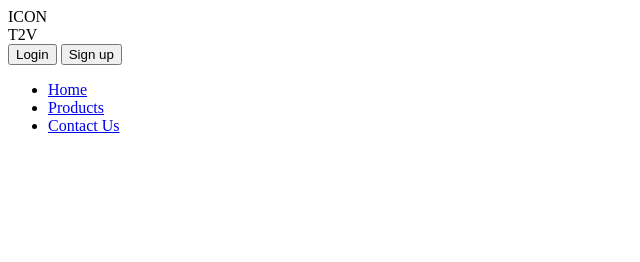
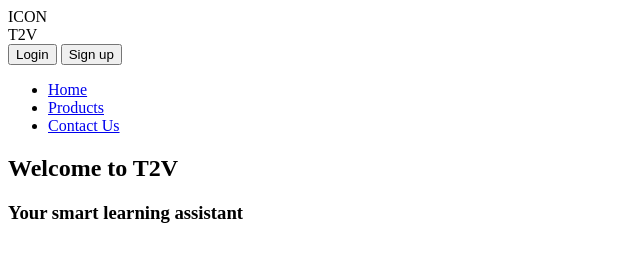
Before and after one commit to Shiku03/PLP-Final-Project-Repo, a plain HTML site: page index.html in a window 1280 px wide. Shown: the whole page, without its empty margins (0-640 px from the left). Drawn offline with Linux system fonts and the light colour scheme.

Commit message:
add welcome text

```diff
--- a/index.html
+++ b/index.html
@@ -8,7 +8,8 @@
 </head>
 
 <body>
-    <section id="landing">
+    <div id="landing">
+        <section id="home">
             <header>
                 <div class="header-main-section">
                     <div class="icon">ICON</div>
@@ -29,7 +30,15 @@
                     </nav>
                 </div>
             </header>
+
+            <div class="welcome-text">
+                <h1>Welcome to T2V</h1>
+                <h3>Your smart learning assistant</h3>
+            </div>
+
         </section>
+
+    </div>
 </body>
 
 </html>
```
Lines whose indentation alone changed are shown as unchanged.
